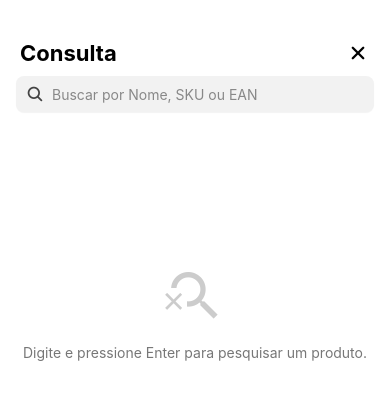
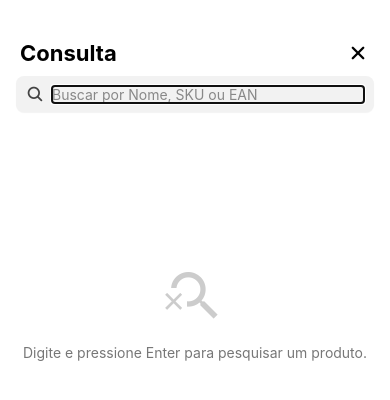
Before and after one commit to dev-centersport/wms, a React Native app in the folder wms-mobile/: screen /Consulta in a window 390 px wide. Shown: the top 400 px of the page. Built offline with nearby package versions, Linux system fonts and the light colour scheme.

Commit message:
orangotango

```diff
--- a/wms-mobile/src/componentes/Consulta/SearchBarConsulta.jsx
+++ b/wms-mobile/src/componentes/Consulta/SearchBarConsulta.jsx
@@ -1,13 +1,13 @@
-// componentes/Consulta/SearchBarConsulta.js
 import React from 'react';
 import { View, TextInput, StyleSheet, Keyboard } from 'react-native';
 import { Ionicons } from '@expo/vector-icons';
 
-export default function SearchBarConsulta({ value, onChange, onSubmit }) {
+export default function SearchBarConsulta({ value, onChange, onSubmit, inputRef }) {
     return (
         <View style={styles.searchContainer}>
             <Ionicons name="search" size={18} color="#444" style={styles.icon} />
             <TextInput
+                ref={inputRef} // ✅ permite controle de foco externo
                 placeholder="Buscar por Nome, SKU ou EAN"
                 style={styles.searchInput}
                 value={value}
--- a/wms-mobile/src/screens/consulta.jsx
+++ b/wms-mobile/src/screens/consulta.jsx
@@ -1,5 +1,5 @@
 // screens/ConsultaScreen.js
-import React, { useState } from 'react';
+import React, { useState, useRef, useEffect } from 'react';
 import { View, StyleSheet } from 'react-native';
 import { SafeAreaView } from 'react-native-safe-area-context';
 import { buscarConsultaEstoque } from '../api/consultaAPI';
@@ -18,6 +18,11 @@ export default function ConsultaScreen({ navigation }) {
   const [totalPaginas, setTotalPaginas] = useState(1);
   const [inputPagina, setInputPagina] = useState('');
   const [modalVisivel, setModalVisivel] = useState(false);
+
+  const inputRef = useRef(null);
+  useEffect(() => {
+    requestAnimationFrame(() => inputRef.current?.focus());
+  }, []);
 
   const itensPorPagina = 50;
 
@@ -51,7 +56,12 @@ export default function ConsultaScreen({ navigation }) {
   return (
     <SafeAreaView style={styles.container}>
       <HeaderConsulta onClose={() => navigation.goBack()} />
-      <SearchBarConsulta value={busca} onChange={setBusca} onSubmit={realizarBusca} />
+      <SearchBarConsulta
+        value={busca}
+        onChange={setBusca}
+        onSubmit={realizarBusca}
+        inputRef={inputRef}
+      />
       <View style={{ flex: 1, marginTop: dados.length > 0 ? 8 : 60 }}>
         {dados.length === 0 ? (
           <EmptyState texto="Digite e pressione Enter para pesquisar um produto." />
```
Lines whose indentation alone changed are shown as unchanged.
